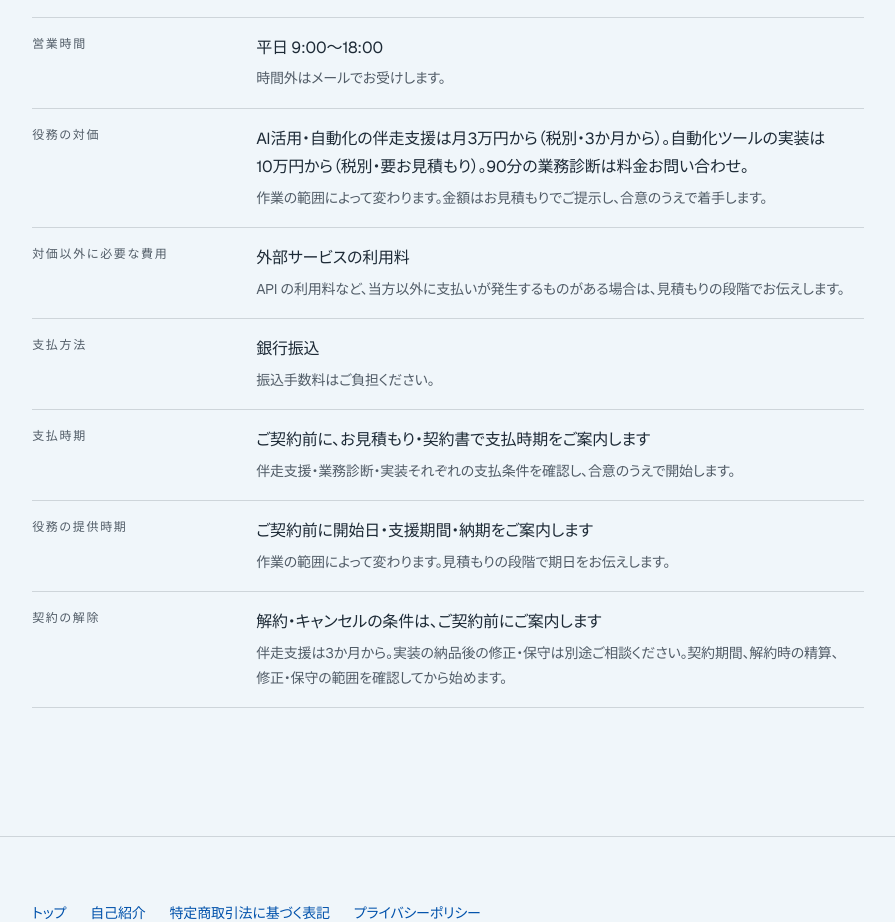
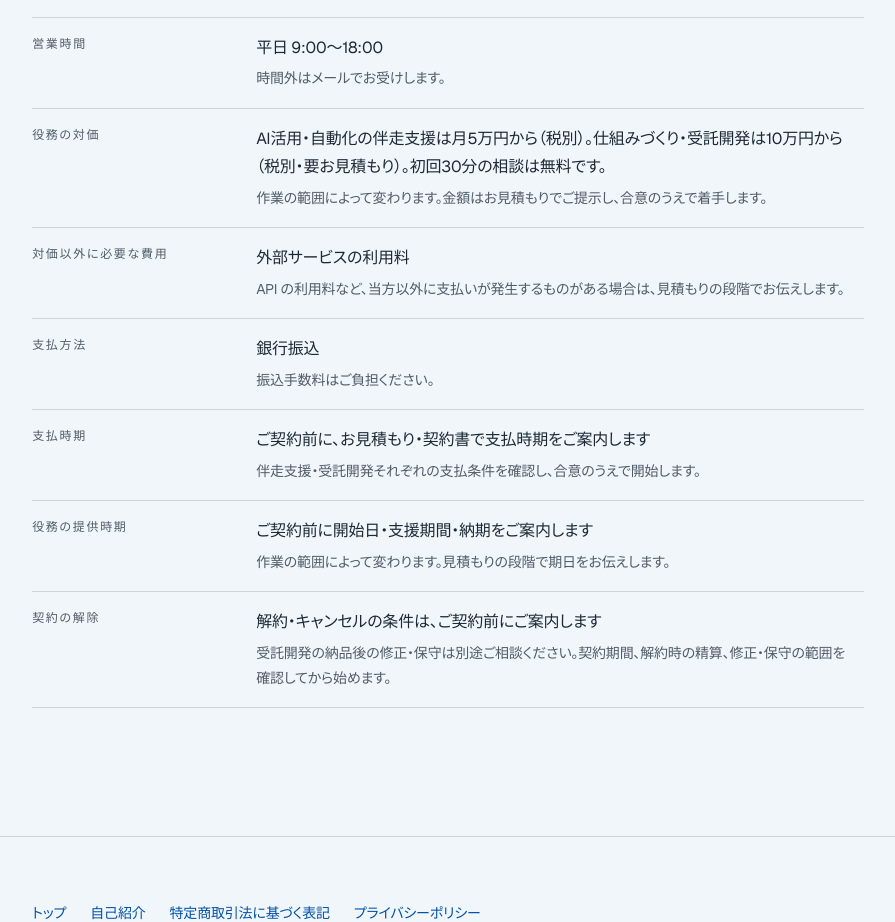
Before and after one commit to axhiz-dev/ishida-takuya, a Next.js app: page /business/legal in a window 1280 px wide. Shown: the part 860-1782 px from the top of the page, without its empty margins (19-914 px from the left). Built offline with nearby package versions, Linux system fonts and the light colour scheme.

Commit message:
fix(business): align legal pricing and contact disclosures

```diff
--- a/src/content/legal.ts
+++ b/src/content/legal.ts
@@ -1,11 +1,11 @@
-import { pricing } from "@/components/business/tour/skillScenarios";
+import { supportPricing as pricing } from "@/components/business/chat/supportContent";
 import { owner } from "@/config/owner";
 
 /**
  * 法定の表記。文言はここで完結させる。
  *
  * 値が PLACEHOLDER のものは画面に「未入力」と出る（Fillable）。
- * 中身の数字や条件は src/components/business/tour/skillScenarios.ts の料金と揃えること。
+ * 中身の数字や条件は src/components/business/chat/supportContent.ts の料金と揃えること。
  * 片方だけ直すと、書いてある条件と実際の条件が食い違う。
  */
 
@@ -30,7 +30,7 @@ export const tradeLawRows: LegalRow[] = [
   { label: "営業時間", value: owner.businessHours, note: "時間外はメールでお受けします。" },
   {
     label: "役務の対価",
-    value: `AI活用・自動化の伴走支援は月${pricing.accompaniment}万円から（税別・3か月から）。自動化ツールの実装は${pricing.implementation}万円から（税別・要お見積もり）。90分の業務診断は料金お問い合わせ。`,
+    value: `AI活用・自動化の伴走支援は月${pricing.accompaniment}万円から（税別）。仕組みづくり・受託開発は${pricing.implementation}万円から（税別・要お見積もり）。初回30分の相談は無料です。`,
     note: "作業の範囲によって変わります。金額はお見積もりでご提示し、合意のうえで着手します。",
   },
   {
@@ -42,7 +42,7 @@ export const tradeLawRows: LegalRow[] = [
   {
     label: "支払時期",
     value: "ご契約前に、お見積もり・契約書で支払時期をご案内します",
-    note: "伴走支援・業務診断・実装それぞれの支払条件を確認し、合意のうえで開始します。",
+    note: "伴走支援・受託開発それぞれの支払条件を確認し、合意のうえで開始します。",
   },
   {
     label: "役務の提供時期",
@@ -52,7 +52,7 @@ export const tradeLawRows: LegalRow[] = [
   {
     label: "契約の解除",
     value: "解約・キャンセルの条件は、ご契約前にご案内します",
-    note: "伴走支援は3か月から。実装の納品後の修正・保守は別途ご相談ください。契約期間、解約時の精算、修正・保守の範囲を確認してから始めます。",
+    note: "受託開発の納品後の修正・保守は別途ご相談ください。契約期間、解約時の精算、修正・保守の範囲を確認してから始めます。",
   },
 ];
 
@@ -66,7 +66,7 @@ export const privacySections: PolicySection[] = [
   {
     heading: "取得する情報",
     body: [
-      "お問い合わせのときにご記入いただく、会社名（任意）・お名前・メールアドレス・ご相談の内容・選択した業務とお問い合わせの種別。",
+      "お問い合わせのときにご記入いただく、お名前・メールアドレス・ご相談の内容・参考に見た事例。",
       "お仕事をお受けするときにお預かりする、業務に必要な範囲のデータ（表計算ファイル、システムの設定情報など）。",
     ],
   },
@@ -97,7 +97,7 @@ export const privacySections: PolicySection[] = [
     body: [
       "アクセス解析は使っていません。Cookie による追跡もしていません。",
       "このページのデモは架空の資料と会話による見本です。ファイルのアップロードや実際のAIへの送信、手順の永続保存、定期実行は行いません。",
-      "お問い合わせフォームはFormspreeを利用します。送信した情報は同サービスを経由して当方に届き、お問い合わせへの対応のために使用します。",
+      "メールでのお申し込みは、お使いのメールサービスを経由して当方に届きます。サイト内送信を利用する場合はFormspreeを経由します。いずれも、お問い合わせへの対応のために使用します。",
     ],
   },
   {
@@ -113,4 +113,4 @@ export const privacySections: PolicySection[] = [
 ];
 
 /** 最終改定日。内容を変えたらここも直す。 */
-export const policyUpdatedAt = "2026-10-01";
+export const policyUpdatedAt = "2026-10-17";
```
Also changed, not shown: 3 other files (tests, documents, lock files or other folders).
